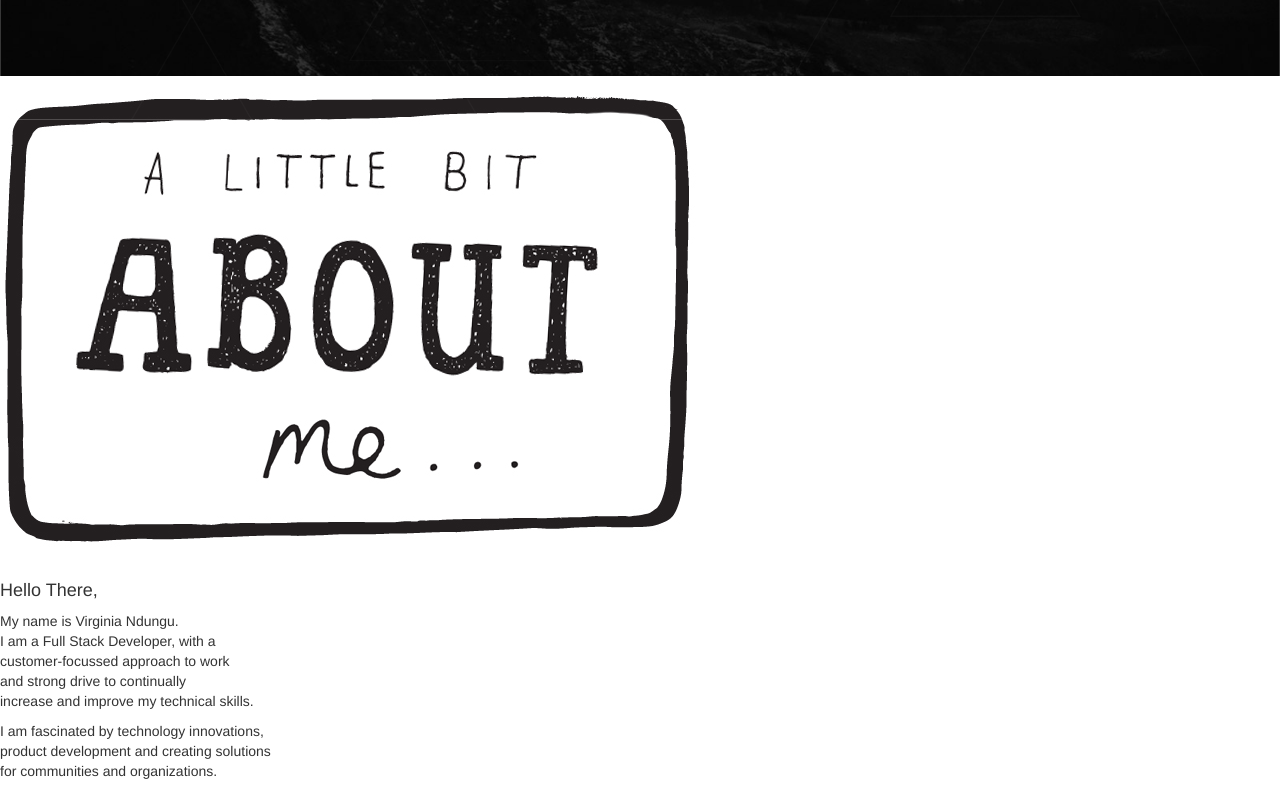
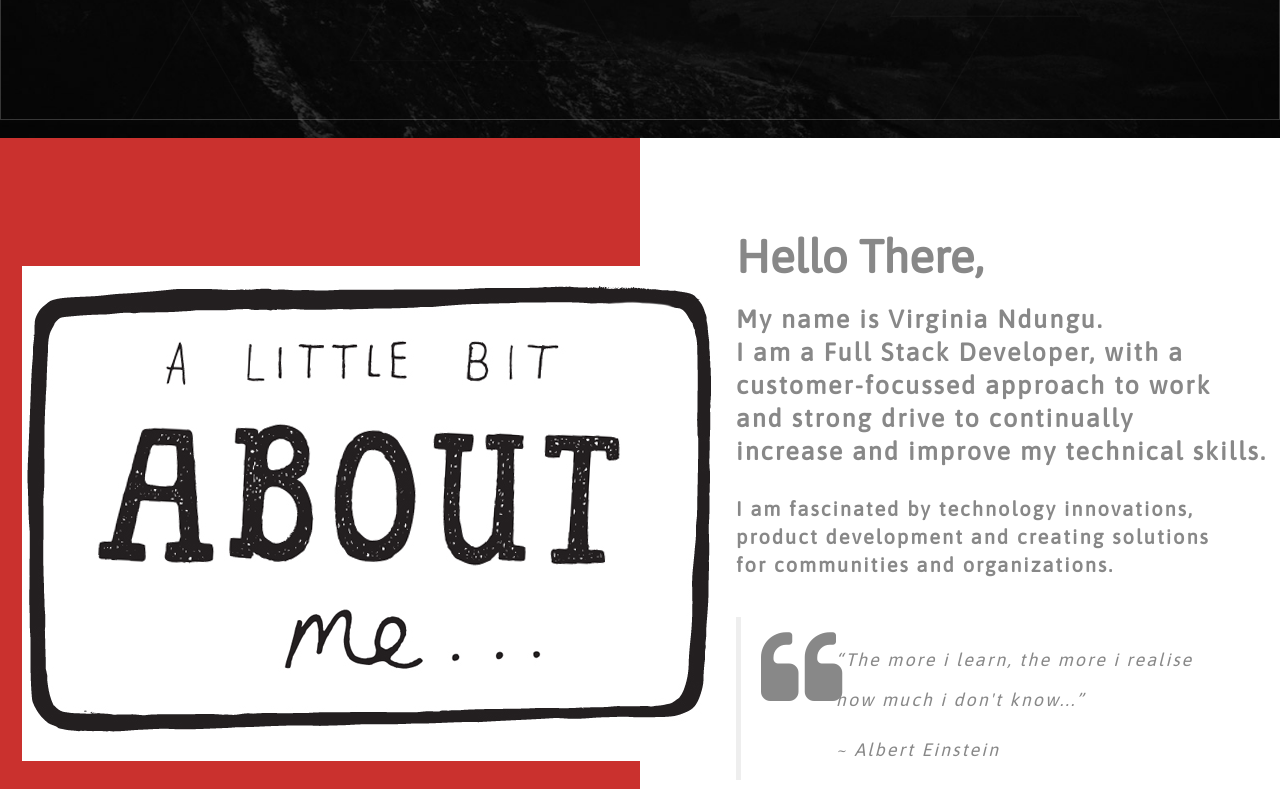
Before and after one commit to VirginiaNdungu1/personal-website, a plain HTML site: page index.html in a window 1280 px wide. Shown: the part 680-1469 px from the top of the page. Drawn offline with Linux system fonts and the light colour scheme; a web font is replaced by a local one.

Commit message:
Style the about sections

```diff
--- a/css/styles.css
+++ b/css/styles.css
@@ -8,7 +8,7 @@
   right: 0;
   bottom: 0;
   left: 0;
-  min-height: 756px;
+  min-height: 818px;
   /* height: 75%; */
   background: url(../assets/backgrounds/bg.jpg);
   background-size: cover;
@@ -113,16 +113,151 @@
   border-bottom-width: 1px;
 }
 
-
-/*
 .about {
   position: relative;
-  text-align: center;
-  margin-top: top: 750px;
+  width: 100%;
+  min-height: 759px;
   right: 0;
   bottom: 0;
   left: 0;
-}*/
+}
+
+.about-pic {
+  float: left;
+  width: 50%;
+  min-height: 759px;
+  background-color: #ca312e;
+  display: block;
+  position: relative;
+}
+
+.about-pic .about-name {
+  text-align: center;
+  width: 20%;
+  height: 30%;
+  margin-top: 20%;
+  margin-bottom: 20%;
+  margin-left: 3.5%;
+  /*background-image: url(../assets/about/about-me-icon.jpg);
+  background-position: center;*/
+  font-family: 'Sedgwick Ave Display', cursive;
+  font-size: 112px;
+  line-height: 1;
+  font-weight: 300;
+  letter-spacing: 0.26em;
+}
+
+.about-pic .about-name img {
+  height: 30;
+  width: 100;
+  vertical-align: middle;
+  position: relative;
+}
+
+.about-intro {
+  float: right;
+  width: 50%;
+  min-height: 818px;
+  position: relative;
+}
+
+.about-intro .about-text {
+  /*text-align: center;*/
+  margin-left: 15%;
+  margin-top: 15%;
+  margin-bottom: 30%;
+  /*font-family: "brandon-grotesque";
+  font-size: 13px;
+  line-height: 2.2;
+  font-weight: 300;
+  letter-spacing: 0.26em;*/
+}
+
+.about-intro .about-text .hello {
+  /*font-family: 'Cabin', Helvetica, Arial, sans-serif;*/
+  /*font-family: 'Lobster', Georgia, Times, serif;*/
+  /*font-family: 'Montserrat', sans-serif;*/
+  font-family: 'Flamenco', 'asap';
+  font-size: 30px;
+  font-weight: 1000;
+  /*color: #6f625b;*/
+  color: #888;
+  margin-bottom: 5%;
+  margin-top: 10%;
+  font-weight: 700;
+  line-height: 46px;
+  font-size: 46px;
+  margin: 0 0 23px 0;
+  */
+}
+
+.about-intro .about-text .name {
+  /*font-family: 'Montserrat', sans-serif;*/
+  font-size: 25px;
+  line-height: 33px;
+  letter-spacing: 2px;
+  font-weight: 800;
+  color: #888;
+  /*color: #343434;*/
+  margin-bottom: 5%;
+  /*font-family: 'Lobster', Georgia, Times, serif;*/
+  /*font-family: 'Cabin', Helvetica, Arial, sans-serif;*/
+  font-family: 'Flamenco', 'asap';
+  /*font-size: 48px;
+  line-height: 56px;
+  letter-spacing: -2px;
+  font-weight: 600;*/
+  /*font-family: 'Josefin Sans', sans-serif;
+  font-size: 18px;
+  font-weight: 700;
+  line-height: 23px;
+  margin: 0 0 23px 0;
+  font-style: italic;*/
+}
+
+.about-intro .about-text .passion {
+  /*font-family: 'Montserrat', sans-serif;*/
+  /*font-family: 'Cabin', Helvetica, Arial, sans-serif;*/
+  font-family: 'Flamenco', 'asap';
+  font-style: normal;
+  font-size: 20px;
+  letter-spacing: 2px;
+  line-height: 28px;
+  letter-spacing: 2px;
+  font-weight: 700;
+  color: #888;
+  margin-bottom: 7%;
+}
+
+.about-intro .about-text .quote {
+  /*font-family: 'Montserrat', sans-serif;*/
+  /*font-family: 'Cabin', Helvetica, Arial, sans-serif;*/
+  font-family: 'Flamenco', 'asap';
+  font-style: italic;
+  font-size: 18px;
+  letter-spacing: 2px;
+  line-height: 40px;
+  letter-spacing: 2px;
+  font-weight: 550;
+  color: #888;
+  margin-left: 15%;
+  margin-top: -15%;
+}
+
+.about-intro .about-text .quote-author {
+  /*font-family: 'pacifico', cursive;*/
+  font-family: 'Flamenco', 'asap';
+  /*font-family: 'Cabin', Helvetica, Arial, sans-serif;*/
+  /*text-align: center;*/
+  font-weight: 550;
+  color: #888;
+  font-style: italic;
+  font-size: 18px;
+  letter-spacing: 2px;
+  line-height: 40px;
+  margin-left: 15%;
+  letter-spacing: 2px
+}
 
 @media (max-width: 600px) {
   .name {
```
